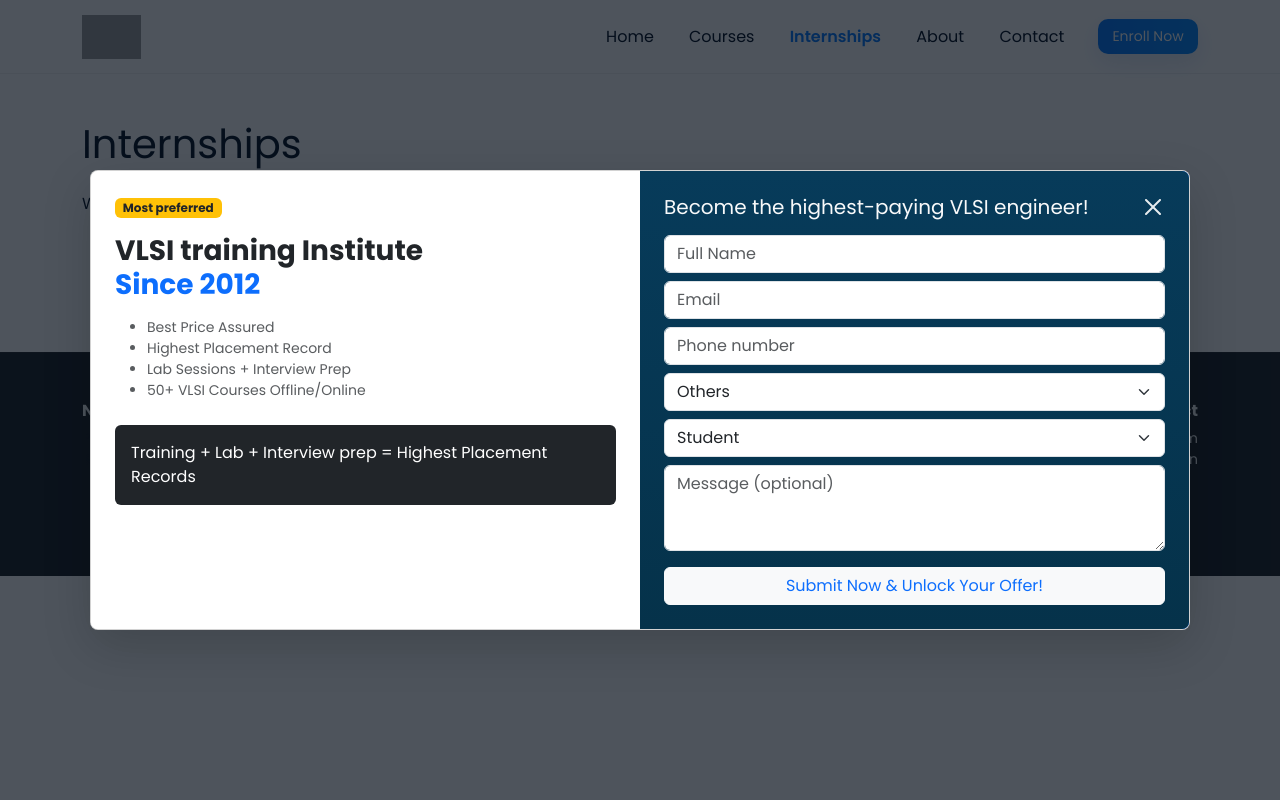
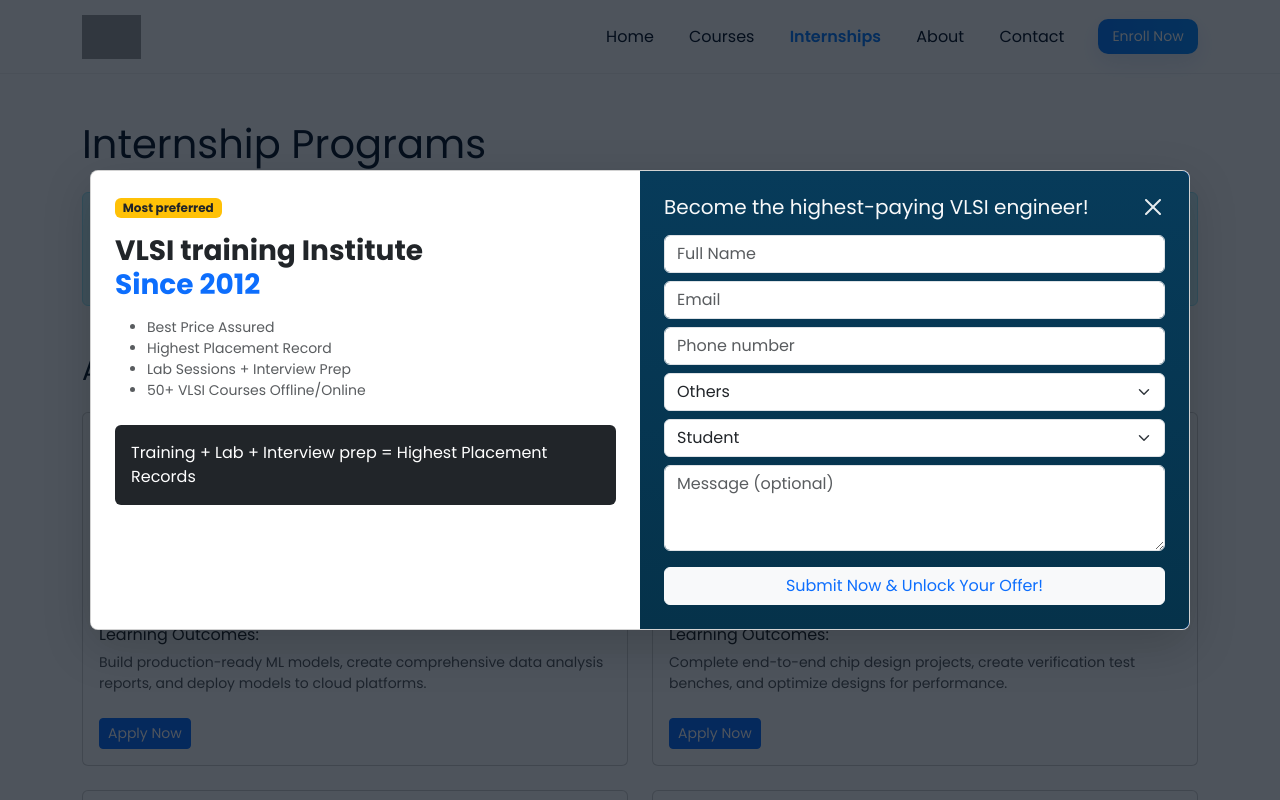
Before and after one commit to krriish12/Neuro-silicon.com, a React (Vite) app: page /internships in a window 1280 px wide. Shown: the top 800 px of the page. Built offline with nearby package versions, Linux system fonts and the light colour scheme; grey boxes are pictures that could not be loaded.

Commit message:
Enhance InternshipsPage with program details
Added detailed internship programs with descriptions, focus areas, and outcomes. Updated the layout and content of the InternshipsPage component.

```diff
--- a/src/pages/InternshipsPage.jsx
+++ b/src/pages/InternshipsPage.jsx
@@ -1,15 +1,155 @@
 import React from 'react'
+import { Link } from 'react-router-dom'
 
 export default function InternshipsPage(){
+  const internshipPrograms = [
+    {
+      title: 'Data Science Internship',
+      duration: '3-6 Months',
+      focus: ['Machine Learning Model Development', 'Data Analysis & Visualization', 'Real-world Dataset Projects', 'ML Pipeline & Deployment'],
+      outcomes: 'Build production-ready ML models, create comprehensive data analysis reports, and deploy models to cloud platforms.'
+    },
+    {
+      title: 'VLSI Design Internship',
+      duration: '4-6 Months',
+      focus: ['RTL Design using Verilog/SystemVerilog', 'Design Verification & Testing', 'Synthesis & Timing Analysis', 'FPGA Implementation'],
+      outcomes: 'Complete end-to-end chip design projects, create verification test benches, and optimize designs for performance.'
+    },
+    {
+      title: 'AI/ML Research Internship',
+      duration: '6 Months',
+      focus: ['Deep Learning Research', 'Computer Vision or NLP Projects', 'Algorithm Development', 'Research Paper Writing'],
+      outcomes: 'Develop novel AI solutions, contribute to research publications, and work on cutting-edge AI problems.'
+    },
+    {
+      title: 'Physical Design Internship',
+      duration: '4-6 Months',
+      focus: ['Floor Planning & Placement', 'Clock Tree Synthesis', 'Routing & Optimization', 'Sign-off Analysis'],
+      outcomes: 'Complete RTL-to-GDSII implementation, optimize chip performance, and meet industry design specifications.'
+    }
+  ]
+
   return (
     <main className="page-content container my-5">
-      <h1 className="mb-4">Internships</h1>
-      <p>We offer guided internships focused on real projects in Data Science and VLSI. Interns work with mentors and submit a final project.</p>
-      <ul>
-        <li>Project-based learning</li>
-        <li>Mentorship and weekly reviews</li>
-        <li>Evaluation and certification</li>
-      </ul>
+      <h1 className="mb-4">Internship Programs</h1>
+
+      <section className="mb-5">
+        <div className="alert alert-info">
+          <h2 className="h5 mb-2">Industry-Focused Internships in Data Science & VLSI</h2>
+          <p className="mb-0">Our internship programs provide hands-on experience working on real-world projects under expert mentorship. Gain practical skills that make you job-ready and build a professional portfolio.</p>
+        </div>
+      </section>
+
+      <section className="mb-5">
+        <h2 className="h3 mb-4">Available Internship Programs</h2>
+        <div className="row g-4">
+          {internshipPrograms.map((program, idx) => (
+            <div className="col-md-6" key={idx}>
+              <div className="card h-100">
+                <div className="card-body">
+                  <h3 className="h5 card-title">{program.title}</h3>
+                  <p className="text-muted small mb-3">Duration: {program.duration}</p>
+
+                  <h4 className="h6 mb-2">Focus Areas:</h4>
+                  <ul className="mb-3">
+                    {program.focus.map((item, i) => (
+                      <li key={i} className="small">{item}</li>
+                    ))}
+                  </ul>
+
+                  <h4 className="h6 mb-2">Learning Outcomes:</h4>
+                  <p className="small text-muted">{program.outcomes}</p>
+
+                  <Link to="/contact" className="btn btn-primary btn-sm mt-2">Apply Now</Link>
+                </div>
+              </div>
+            </div>
+          ))}
+        </div>
+      </section>
+
+      <section className="mb-5">
+        <h2 className="h3 mb-4">Internship Benefits</h2>
+        <div className="row g-4">
+          <div className="col-md-4">
+            <div className="card">
+              <div className="card-body">
+                <h3 className="h6 card-title">Real Industry Projects</h3>
+                <p className="card-text small">Work on actual industry problems, not just theoretical exercises. Build projects that you can showcase to employers.</p>
+              </div>
+            </div>
+          </div>
+          <div className="col-md-4">
+            <div className="card">
+              <div className="card-body">
+                <h3 className="h6 card-title">Expert Mentorship</h3>
+                <p className="card-text small">Get weekly one-on-one guidance from industry professionals. Receive code reviews, technical feedback, and career advice.</p>
+              </div>
+            </div>
+          </div>
+          <div className="col-md-4">
+            <div className="card">
+              <div className="card-body">
+                <h3 className="h6 card-title">Certificate & LOR</h3>
+                <p className="card-text small">Earn an industry-recognized certificate upon completion. Top performers receive letters of recommendation.</p>
+              </div>
+            </div>
+          </div>
+        </div>
+      </section>
+
+      <section className="mb-5">
+        <h2 className="h3 mb-4">How It Works</h2>
+        <div className="row g-3">
+          <div className="col-md-3">
+            <div className="card bg-light">
+              <div className="card-body text-center">
+                <div className="display-6 text-primary mb-2">1</div>
+                <h3 className="h6">Application</h3>
+                <p className="small mb-0">Submit your application with resume and statement of interest</p>
+              </div>
+            </div>
+          </div>
+          <div className="col-md-3">
+            <div className="card bg-light">
+              <div className="card-body text-center">
+                <div className="display-6 text-primary mb-2">2</div>
+                <h3 className="h6">Selection</h3>
+                <p className="small mb-0">Technical screening and interview with domain experts</p>
+              </div>
+            </div>
+          </div>
+          <div className="col-md-3">
+            <div className="card bg-light">
+              <div className="card-body text-center">
+                <div className="display-6 text-primary mb-2">3</div>
+                <h3 className="h6">Project Work</h3>
+                <p className="small mb-0">Work on assigned projects with weekly mentorship and reviews</p>
+              </div>
+            </div>
+          </div>
+          <div className="col-md-3">
+            <div className="card bg-light">
+              <div className="card-body text-center">
+                <div className="display-6 text-primary mb-2">4</div>
+                <h3 className="h6">Completion</h3>
+                <p className="small mb-0">Final presentation, evaluation, and certificate issuance</p>
+              </div>
+            </div>
+          </div>
+        </div>
+      </section>
+
+      <section className="mb-5 bg-primary text-white p-4 rounded">
+        <h2 className="h4 mb-3">Eligibility Criteria</h2>
+        <ul className="mb-3">
+          <li>Students in final year of engineering or recent graduates</li>
+          <li>Basic programming knowledge (Python for Data Science, Verilog/C for VLSI)</li>
+          <li>Strong motivation to learn and work on challenging projects</li>
+          <li>Minimum 15-20 hours per week commitment</li>
+        </ul>
+        <Link to="/contact" className="btn btn-light">Apply for Internship</Link>
+      </section>
     </main>
   )
 }
```
